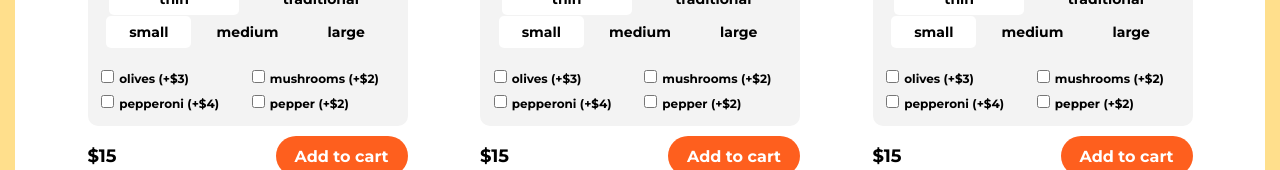
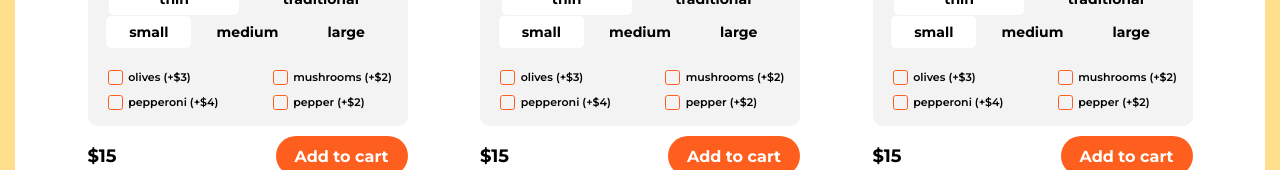
Before and after one commit to lapusto/pizza-app, a React (Create React App) app: page / in a window 1280 px wide. Shown: the part 465-635 px from the top of the page. Built offline with nearby package versions, Linux system fonts and the light colour scheme.

Commit message:
checkbox refactoring

```diff
--- a/src/components/PizzaComponent/PizzaComponent.tsx
+++ b/src/components/PizzaComponent/PizzaComponent.tsx
@@ -22,12 +22,12 @@ const PizzaComponent: React.FC<IpizzaProps> = ({
     base: availableBase[0],
     size: availableSizes[0],
     price: 15,
-    toppings: {
-      olives: false,
-      pepperoni: false,
-      mushrooms: false,
-      pepper: false
-    }
+    // toppings: {
+    //   olives: false,
+    //   pepperoni: false,
+    //   mushrooms: false,
+    //   pepper: false
+    // }
   });
 
 
@@ -51,10 +51,9 @@ const PizzaComponent: React.FC<IpizzaProps> = ({
   };
 
   const toppingHandler = (event: any) => {
-
-     setPizzaComponentState({
+       setPizzaComponentState({
       ...pizzaComponentState,
-      price: pizzaComponentState.price + toppingPrice[event.target.value],
+      price: (pizzaComponentState.price + toppingPrice[event.target.value]),
     // toppings: {[event.target.value]: event.target.checked}
      })
   };
@@ -65,7 +64,7 @@ const PizzaComponent: React.FC<IpizzaProps> = ({
   };
 
   return (
-    <div className={styles.card}>
+    <div className={styles.card} test-id="pizza-card">
       <img src={imgSrc} alt="pizza" />
       <h3>{name}</h3>
 
--- a/src/components/PizzaConstructor/PizzaConstructor.module.scss
+++ b/src/components/PizzaConstructor/PizzaConstructor.module.scss
@@ -32,19 +32,51 @@
 
   .toppingList {
     margin-top: 20px;
+    padding: 0 5px;
     width: 100%;
-       display: flex;
-    justify-content: space-evenly;
+    display: flex;
+    justify-content: space-between;
 
     .topping {
       height: 25px;
-      width: 142px;
+      width: 120px;
+      margin-left: 10px;
+      margin-right: 35px;
 
 
+      .toppingCheckbox {
+        position: absolute;
+        z-index: -1;
+        opacity: 0;
+      }
+      .toppingCheckbox:checked + label::before {
+        background-color: #ffdf8c;
+        border: 1px solid #ffdf8c;
+        content: "\2713";
+        color: #fe5f1e;
+        text-align: center;
+        font-size: 1em;
+        font-weight: bold;
+      }
+
       label {
-        font-size: 1.2rem;
-        margin-left: 5px;
-        font-weight: bold;
+        display: inline-flex;
+        align-items: center;
+        font-size: 1.1em;
+      }
+      label::before {
+        content: "";
+        display: inline-block;
+        width: 1.2em;
+        height: 1.2em;
+        flex-shrink: 0;
+        flex-grow: 0;
+        border: 1px solid #fe5f1e;
+        border-radius: 0.25em;
+        margin-right: 0.5em;
+        background-repeat: no-repeat;
+        background-position: center center;
+        background-size: 50% 50%;
       }
     }
   }
@@ -68,6 +100,4 @@
   .selected {
     background-color: #fff;
   }
-
-
 }
--- a/src/components/PizzaConstructor/PizzaConstructor.tsx
+++ b/src/components/PizzaConstructor/PizzaConstructor.tsx
@@ -54,6 +54,7 @@ const PizzaConstructor: React.FC<PizzaConstructorPropsInterface> = ({
               return (
                 <div className={styles.topping} key={index}>
                   <input
+                  className={styles.toppingCheckbox}
                     type="checkbox"
                     id={topping.category}
                     name={topping.category}
@@ -74,6 +75,7 @@ const PizzaConstructor: React.FC<PizzaConstructorPropsInterface> = ({
               return (
                 <div className={styles.topping} key={index}>
                   <input
+                  className={styles.toppingCheckbox}
                     type="checkbox"
                     id={topping.category}
                     name={topping.category}
```
